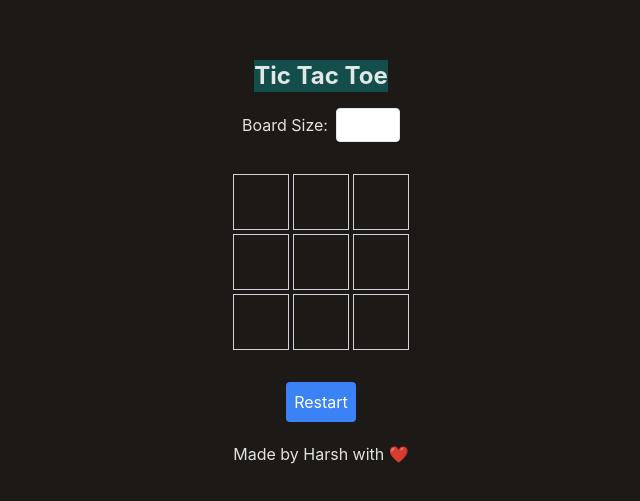
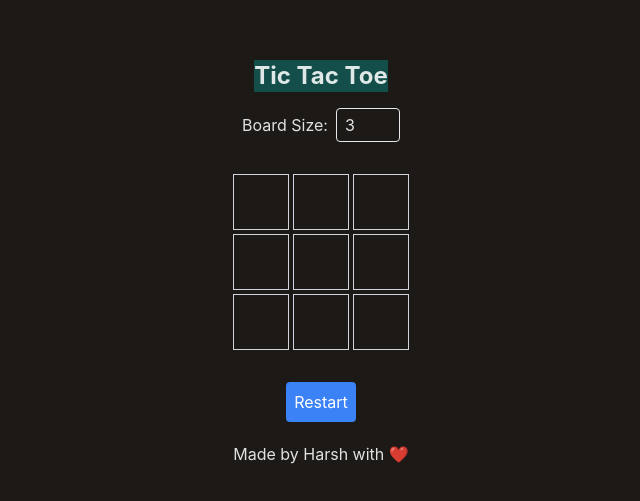
Before and after one commit to Harsh244007/tic-tac-toe-preact-ts-tw, a Preact app: page / in a window 1280 px wide. Shown: the part 137-638 px from the top of the page, without its empty margins (319-959 px from the left). Built offline with nearby package versions, Linux system fonts and the light colour scheme.

Commit message:
Update index.tsx

```diff
--- a/src/components/Tic-Tac-Toe/index.tsx
+++ b/src/components/Tic-Tac-Toe/index.tsx
@@ -121,7 +121,7 @@ const TicTacToe = () => {
           name="boardSize"
           min="1"
           max="10"
-          className="px-2 py-1 border rounded w-16"
+          className="px-2 py-1 border rounded w-16 bg-transparent"
           value={boardCount}
           onChange={handleBoardSizeChange}
         />
```
